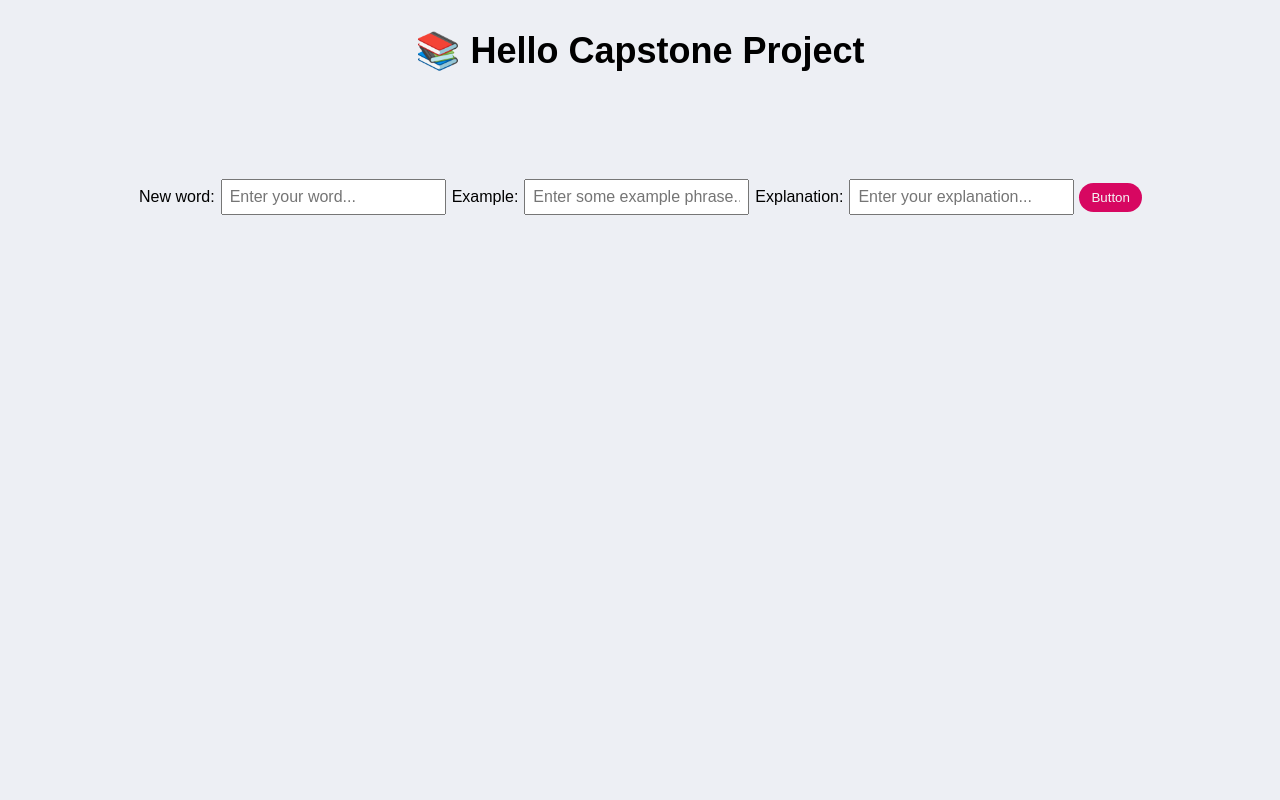
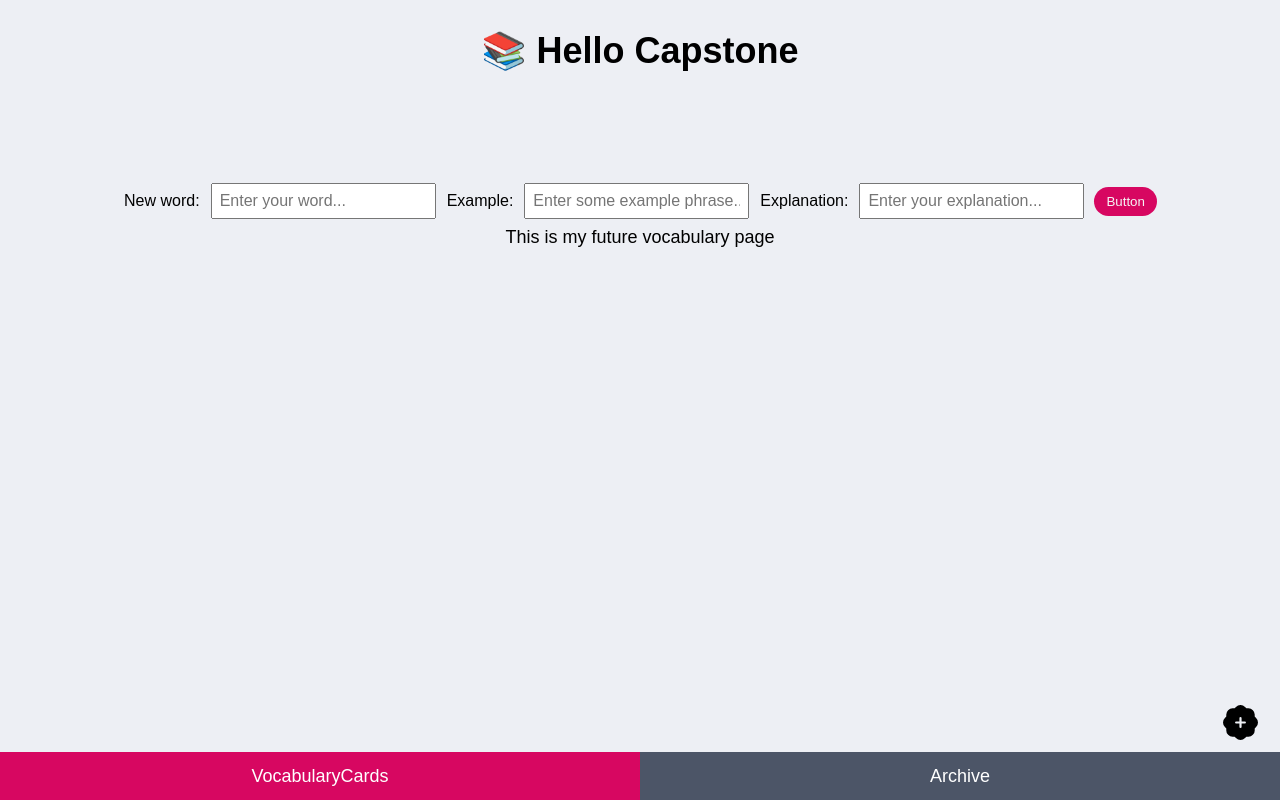
Before and after one commit to annadragan/capstone-project, a React (Create React App) app: page / in a window 1280 px wide. Built offline with nearby package versions, Linux system fonts and the light colour scheme.

Commit message:
Question

```diff
--- a/package.json
+++ b/package.json
@@ -9,6 +9,7 @@
     "nanoid": "^3.3.2",
     "react": "^17.0.2",
     "react-dom": "^17.0.2",
+    "react-icons": "^4.3.1",
     "react-scripts": "5.0.0",
     "styled-components": "^5.3.5",
     "web-vitals": "^2.1.4"
--- a/src/App.js
+++ b/src/App.js
@@ -3,16 +3,29 @@ import { useState } from 'react';
 import { nanoid } from 'nanoid';
 import CardList from './components/CardList';
 import Form from './components/Form';
+import Navigation from './components/Navigation';
+import VocabularyCards from './pages/VocabularyCards';
+import Archive from './pages/Archive';
+import { Routes, Route } from 'react-router-dom';
 
 function App() {
   const [vocabulary, setVocabulary] = useState([]);
+  // const [switchPage, setSwitchPage] = useState(true);
 
   return (
     <>
       <AppWrapper>
-        <h1>📚 Hello Capstone Project</h1>
+        <h1>📚 Hello Capstone</h1>
         <CardList vocabulary={vocabulary} />
         <Form onCreateTerm={handleSubmitTerm} />
+        <Routes>
+          <Route
+            path="/"
+            element={<VocabularyCards onCreateTerm={handleSubmitTerm} />}
+          />
+          <Route path="/archive" element={<Archive />} />
+        </Routes>
+        <Navigation />
       </AppWrapper>
     </>
   );
@@ -27,6 +40,9 @@ function App() {
 
     setVocabulary([...vocabulary, newWord]);
   }
+  // function handleSwitchPage() {
+  //   setSwitchPage(!switchPage);
+  // }
 }
 
 export default App;
--- a/src/components/Form.js
+++ b/src/components/Form.js
@@ -1,8 +1,15 @@
 import styled from 'styled-components';
 import Input from './Input';
 import Button from './Button';
+import { useState } from 'react';
 
 export default function Form({ onCreateTerm }) {
+  const [newWord, setNewWord] = useState('');
+  const [newExample, setNewExample] = useState('');
+  const [newExplanation, setNewExplanation] = useState('');
+
+  const disabled = newWord === '' || newExample === '' || newExplanation === '';
+
   return (
     <>
       <FormWrapper
@@ -17,6 +24,7 @@ export default function Form({ onCreateTerm }) {
           minLength="2"
           id="new_word"
           name="new_word"
+          value={newWord}
           // required
         />
         <Input
@@ -26,6 +34,7 @@ export default function Form({ onCreateTerm }) {
           minLength="4"
           id="new_example"
           name="new_example"
+          value={newExample}
         />
         <Input
           labelText="Explanation:"
@@ -34,8 +43,11 @@ export default function Form({ onCreateTerm }) {
           minLength="4"
           id="new_explanation"
           name="new_explanation"
+          value={newExplanation}
         />
-        <Button type="submit">Create a card</Button>
+        <Button disabled={disabled} type="submit">
+          Create a card
+        </Button>
       </FormWrapper>
     </>
   );
@@ -52,6 +64,9 @@ export default function Form({ onCreateTerm }) {
       (newExplanation.length >= 4)
     ) {
       onCreateTerm(newWord, newExample, newExplanation);
+      setNewWord('');
+      setNewExample('');
+      setNewExplanation('');
       form.reset();
     }
   }
--- a/src/components/Input.js
+++ b/src/components/Input.js
@@ -33,4 +33,5 @@ const StyledLabel = styled.label`
 const StyledInput = styled.input`
   padding: 7px;
   font-size: 1rem;
+  margin: 5px;
 `;
--- /dev/null
+++ b/src/components/Navigation.js
@@ -0,0 +1,34 @@
+import styled from 'styled-components';
+import { NavLink } from 'react-router-dom';
+
+export default function Navigation() {
+  return (
+    <Nav>
+      <LinkStyled to="/">VocabularyCards</LinkStyled>
+      <LinkStyled to="/archive">Archive</LinkStyled>
+    </Nav>
+  );
+}
+
+const LinkStyled = styled(NavLink)`
+  display: flex;
+  justify-content: center;
+  align-items: center;
+  text-decoration: none;
+  color: white;
+  width: 100%;
+
+  &.active {
+    background: #d70761;
+  }
+`;
+
+const Nav = styled.nav`
+  display: flex;
+  justify-content: space-between;
+  height: 48px;
+  background: hsl(220, 15%, 35%);
+  position: fixed;
+  bottom: 0;
+  width: 100%;
+`;
--- a/src/index.js
+++ b/src/index.js
@@ -3,11 +3,14 @@ import ReactDOM from 'react-dom';
 import reportWebVitals from './reportWebVitals';
 import GlobalStyle from './GlobalStyle';
 import App from './App';
+import { BrowserRouter } from 'react-router-dom';
 
 ReactDOM.render(
   <React.StrictMode>
-    <GlobalStyle />
-    <App />
+    <BrowserRouter>
+      <GlobalStyle />
+      <App />
+    </BrowserRouter>
   </React.StrictMode>,
   document.getElementById('root')
 );
--- /dev/null
+++ b/src/pages/Archive.js
@@ -0,0 +1,7 @@
+import styled from 'styled-components';
+
+export default function Archive() {
+  return <Wrapper>This is my future archive/bookmarked page</Wrapper>;
+}
+
+const Wrapper = styled.section``;
--- /dev/null
+++ b/src/pages/VocabularyCards.js
@@ -0,0 +1,29 @@
+import styled from 'styled-components';
+import { BsPatchPlusFill } from 'react-icons/bs';
+
+export default function VocabularyCards() {
+  return (
+    <>
+      <Wrapper>
+        This is my future vocabulary page
+        <PlusButton type="button" />
+      </Wrapper>
+    </>
+  );
+}
+
+const Wrapper = styled.section``;
+
+const PlusButton = styled.button.attrs(() => ({
+  children: <BsPatchPlusFill style={{ width: '35px', height: '35px' }} />,
+}))`
+  position: fixed;
+  bottom: 56px;
+  right: 16px;
+  z-index: 2;
+  background: transparent;
+  border: transparent;
+  &:hover {
+    color: crimson;
+  }
+`;
```
Also changed, not shown: 1 other file (tests, documents, lock files or other folders).
